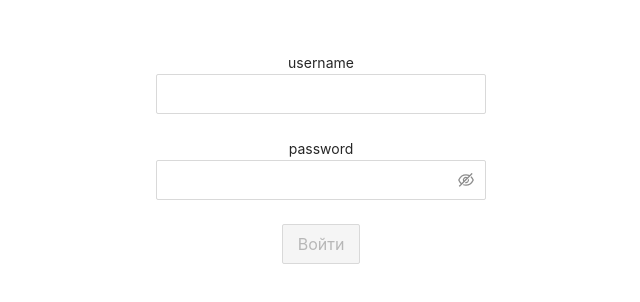
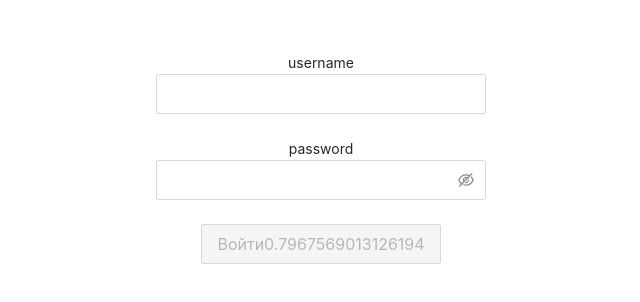
Before and after one commit to stvdent47/auth-test, a React (Create React App) app: page /signin in a window 1280 px wide. Shown: the part 242-544 px from the top of the page, without its empty margins (319-959 px from the left). Built offline with nearby package versions, Linux system fonts and the light colour scheme.

Commit message:
added usememo for login button

```diff
--- a/src/components/Login/Login.tsx
+++ b/src/components/Login/Login.tsx
@@ -1,4 +1,4 @@
-import React, { useCallback } from 'react';
+import React, { useMemo, useCallback } from 'react';
 import 'antd/dist/antd.css';
 import { Button, Input, Space, Typography } from 'antd';
 import { Form, Field } from 'react-final-form';
@@ -24,6 +24,23 @@ const Login: React.FC<LoginProps> = ({ onLogin }) => {
     });
     // eslint-disable-next-line react-hooks/exhaustive-deps
   }, []);
+
+  const LoginButton = (pristine: boolean, hasValidationErrors: boolean, submitting: boolean) =>
+    useMemo(
+      () => (
+        <Button
+          htmlType='submit'
+          type='primary'
+          size='large'
+          disabled={pristine || hasValidationErrors || submitting}
+        >
+          Войти
+          {Math.random()}
+        </Button>
+      ),
+      // eslint-disable-next-line react-hooks/exhaustive-deps
+      [hasValidationErrors, submitting]
+    );
 
   return (
     <Space style={{ height: '100vh' }}>
@@ -59,14 +76,7 @@ const Login: React.FC<LoginProps> = ({ onLogin }) => {
                 )}
               />
             </div>
-            <Button
-              htmlType='submit'
-              type='primary'
-              size='large'
-              disabled={pristine || hasValidationErrors || submitting}
-            >
-              Войти
-            </Button>
+            {LoginButton(pristine, hasValidationErrors, submitting)}
           </form>
         )}
       />
```
